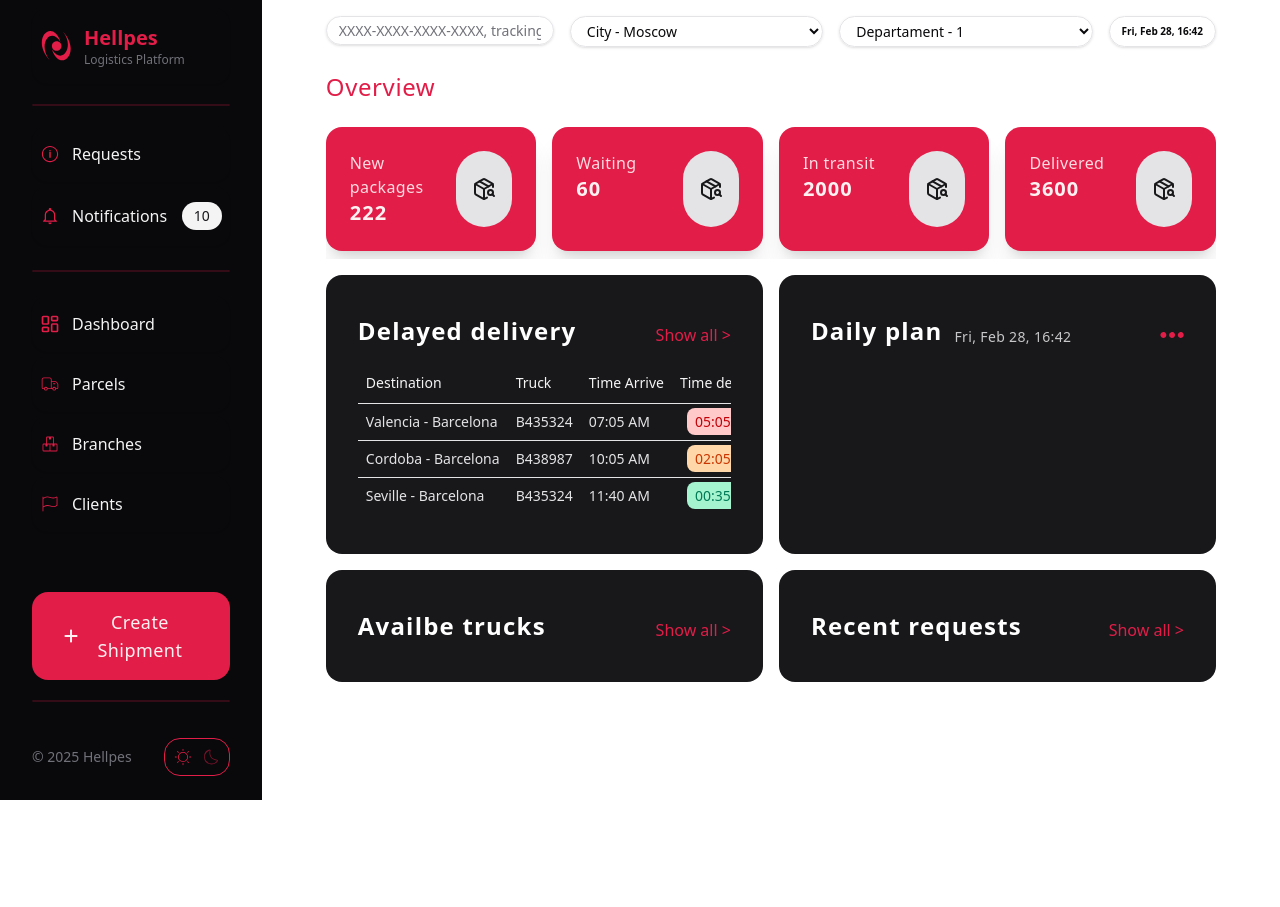
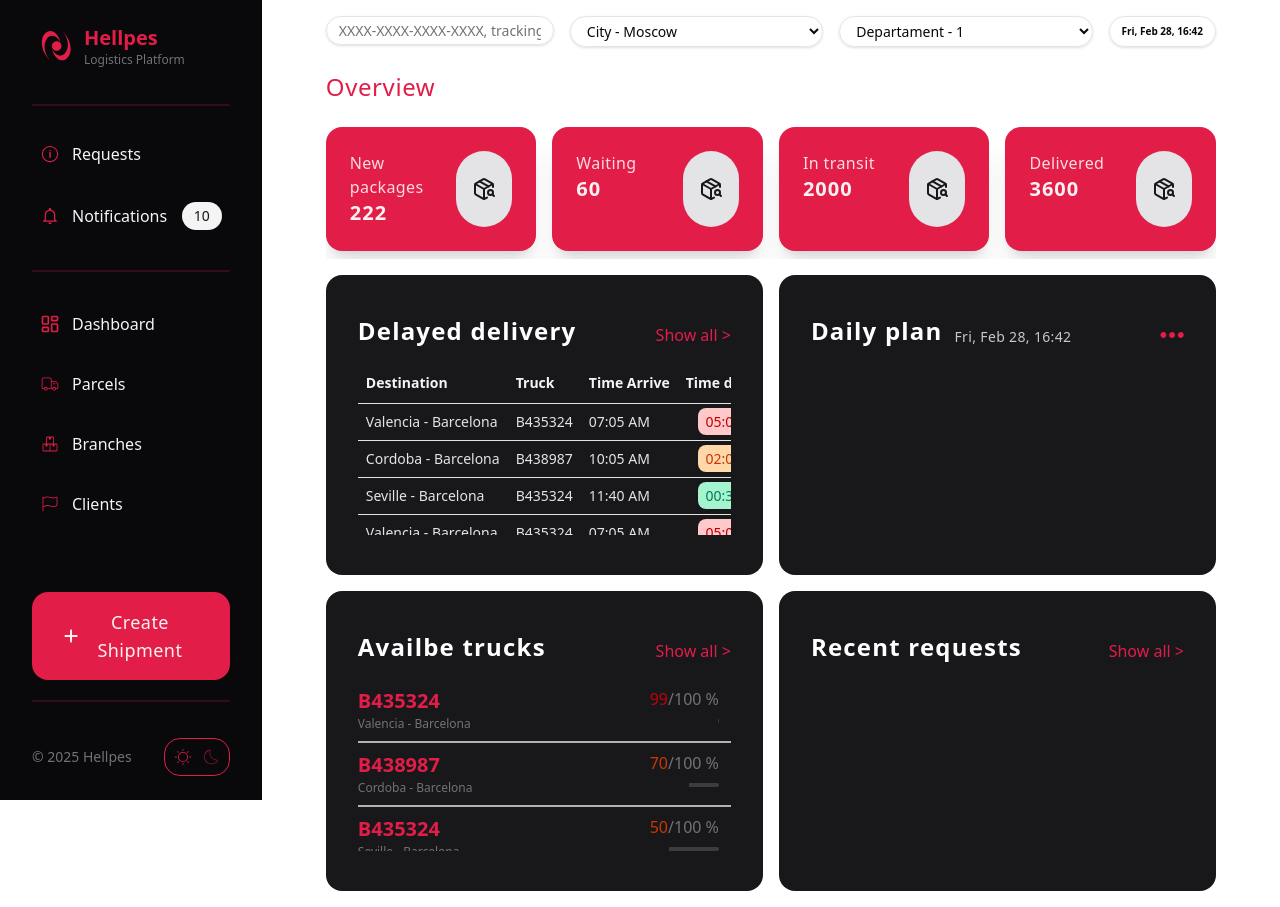
Before and after one commit to hellpes666/Delivery, a React (Vite) app: page / in a window 1280 px wide. Before the commit the page ends 800 px from the top, so only its background shows below. Built offline with nearby package versions, Linux system fonts and the light colour scheme.

Commit message:
add Avaible trucks

```diff
--- a/src/components/app/pages/Main.tsx
+++ b/src/components/app/pages/Main.tsx
@@ -14,7 +14,6 @@ import { Link } from "react-router-dom";
 import {
 	Table,
 	TableBody,
-	TableCaption,
 	TableCell,
 	TableHead,
 	TableHeader,
@@ -96,6 +95,43 @@ interface IStatisticDelayedDelivery {
 	timeDelay: string[];
 }
 
+const getBadgeClass = (delay: number): string => {
+	const aliasClassName = "py-1 px-2 font-medium rounded-[8px]";
+	if (delay < 1) {
+		return cn("bg-emerald-200 text-emerald-700", aliasClassName);
+	} else if (delay < 3) {
+		return cn("bg-orange-200 text-orange-700", aliasClassName);
+	} else {
+		return cn("bg-red-200 text-red-700", aliasClassName);
+	}
+};
+
+const getColorClass = (value: number): string => {
+	if (value > 75) {
+		return "red-700";
+	} else if (value > 45) {
+		return "orange-700";
+	} else {
+		return "emerald-700";
+	}
+};
+
+interface DefineColorProps {
+	value: string;
+	mode: "badge" | "color";
+}
+
+const DefineColor: React.FC<DefineColorProps> = ({ value, mode }) => {
+	const parsedValue = Number(value.split(" ")[0].split(":")[0]);
+
+	if (mode === "badge") {
+		return <span className={getBadgeClass(parsedValue)}>{value}</span>;
+	} else {
+		const curValue = Number(value);
+		return getColorClass(curValue);
+	}
+};
+
 const StatisticDelayedDelivery: React.FC<IStatisticDelayedDelivery> = ({
 	destination,
 	truck,
@@ -105,53 +141,20 @@ const StatisticDelayedDelivery: React.FC<IStatisticDelayedDelivery> = ({
 	const length = destination.length;
 	const arr = Array.from({ length }, (_, index) => index);
 
-	const TimeDelayedBadge = (time: { time: string }) => {
-		const delay = Number(time.time.split(" ")[0].split(":")[0]);
-		console.log(time, "-", delay);
-		const aliasClassName = "py-1 px-2 font-medium rounded-[8px]";
-		if (delay < 1) {
-			return (
-				<span
-					className={cn(
-						" bg-emerald-200 text-emerald-700 ",
-						aliasClassName
-					)}
-				>
-					{time.time}
-				</span>
-			);
-		} else if (delay < 3) {
-			return (
-				<span
-					className={cn(
-						" bg-orange-200 text-orange-700",
-						aliasClassName
-					)}
-				>
-					{time.time}
-				</span>
-			);
-		} else {
-			return (
-				<span
-					className={cn(" bg-red-200 text-red-700", aliasClassName)}
-				>
-					{time.time}
-				</span>
-			);
-		}
-	};
-
 	return (
 		<Table>
 			<TableHeader>
 				<TableRow>
-					<TableHead className="w-[180px] text-muted">
+					<TableHead className="w-[180px] text-muted font-bold">
 						Destination
 					</TableHead>
-					<TableHead className=" text-muted">Truck</TableHead>
-					<TableHead className=" text-muted">Time Arrive</TableHead>
-					<TableHead className="text-right text-muted">
+					<TableHead className=" text-muted font-bold">
+						Truck
+					</TableHead>
+					<TableHead className=" text-muted font-bold">
+						Time Arrive
+					</TableHead>
+					<TableHead className="text-right text-muted font-bold">
 						Time delay
 					</TableHead>
 				</TableRow>
@@ -185,12 +188,83 @@ const StatisticDelayedDelivery: React.FC<IStatisticDelayedDelivery> = ({
 							key={timeDelay[i]}
 							className="text-right text-input"
 						>
-							{<TimeDelayedBadge time={timeDelay[i]} />}
+							{<DefineColor value={timeDelay[i]} mode="badge" />}
 						</TableCell>
 					</TableRow>
 				))}
 			</TableBody>
 		</Table>
+	);
+};
+
+interface IStatisticAvaibleTrucks
+	extends Pick<IStatisticDelayedDelivery, "truck" | "destination"> {
+	workload: number[]; // percentage
+}
+
+interface ITruckInfo {
+	destination: string;
+	truck: string;
+	workload: number;
+}
+const TruckInfo: React.FC<ITruckInfo> = ({ destination, truck, workload }) => {
+	const mainColor = getColorClass(workload);
+	return (
+		<div className="flex justify-between py-2 pr-3  border-accent/70 border-b-2 ">
+			<div className="flex flex-col items-start">
+				<h3 className="font-bold text-primary text-xl">{truck}</h3>
+				<p className="text-muted-foreground text-[12px]">
+					{destination}
+				</p>
+			</div>
+
+			<div className="flex flex-col items-end gap-2">
+				<h3 className={cn(`text-${mainColor} font-medium`)}>
+					{workload}
+					<span className="text-muted-foreground font-normal">
+						/100 %
+					</span>
+				</h3>
+
+				<div className="flex items-center w-full min-w-[100px]">
+					<div
+						className={cn(
+							`w-[${workload}%]  h-1 rounded-l-2xl`,
+							`bg-${mainColor}`
+						)}
+						style={{ width: `${workload}%` }}
+					/>
+					<div
+						className={`w-[${
+							100 - workload
+						}%] bg-muted-foreground/40 h-1 rounded-r-2xl`}
+						style={{ width: `${100 - workload}%` }}
+					/>
+				</div>
+			</div>
+		</div>
+	);
+};
+
+const StatisticAvaibleTrucks: React.FC<IStatisticAvaibleTrucks> = ({
+	destination,
+	truck,
+	workload,
+}) => {
+	const length = destination.length;
+	const ARR = Array.from({ length }, (_, index) => index);
+
+	return (
+		<div className="overflow-auto">
+			{ARR.map((i) => (
+				<TruckInfo
+					key={destination[i] + "-" + truck[i] + "-" + workload[i]}
+					destination={destination[i]}
+					truck={truck[i]}
+					workload={workload[i]}
+				/>
+			))}
+		</div>
 	);
 };
 
@@ -209,10 +283,55 @@ const StatisticCard: React.FC<IStatisticCard> = ({
 					"Valencia - Barcelona",
 					"Cordoba - Barcelona",
 					"Seville - Barcelona",
+					"Valencia - Barcelona",
+					"Cordoba - Barcelona",
+					"Seville - Barcelona",
 				]}
-				truck={["B435324", "B438987", "B435324"]}
-				timeArrive={["07:05 AM", "10:05 AM", "11:40 AM"]}
-				timeDelay={["05:05 h", "02:05 h", "00:35 h"]}
+				truck={[
+					"B435324",
+					"B438987",
+					"B435324",
+					"B435324",
+					"B438987",
+					"B435324",
+				]}
+				timeArrive={[
+					"07:05 AM",
+					"10:05 AM",
+					"11:40 AM",
+					"07:05 AM",
+					"10:05 AM",
+					"11:40 AM",
+				]}
+				timeDelay={[
+					"05:05 h",
+					"02:05 h",
+					"00:35 h",
+					"05:05 h",
+					"02:05 h",
+					"00:35 h",
+				]}
+			/>
+		),
+		"Availbe trucks": (
+			<StatisticAvaibleTrucks
+				destination={[
+					"Valencia - Barcelona",
+					"Cordoba - Barcelona",
+					"Seville - Barcelona",
+					"Valencia - Barcelona",
+					"Cordoba - Barcelona",
+					"Seville - Barcelona",
+				]}
+				truck={[
+					"B435324",
+					"B438987",
+					"B435324",
+					"B435324",
+					"B438987",
+					"B435324",
+				]}
+				workload={[99, 70, 50, 40, 20, 10]}
 			/>
 		),
 	};
@@ -220,7 +339,7 @@ const StatisticCard: React.FC<IStatisticCard> = ({
 		<Layout
 			size="small"
 			className={cn(
-				"flex flex-col gap-y-4 bg-accent-foreground rounded-2xl px-8 py-10 w-full",
+				"flex flex-col gap-y-4 bg-accent-foreground rounded-2xl px-8 py-10 w-full max-h-[300px]",
 				className
 			)}
 		>
```
